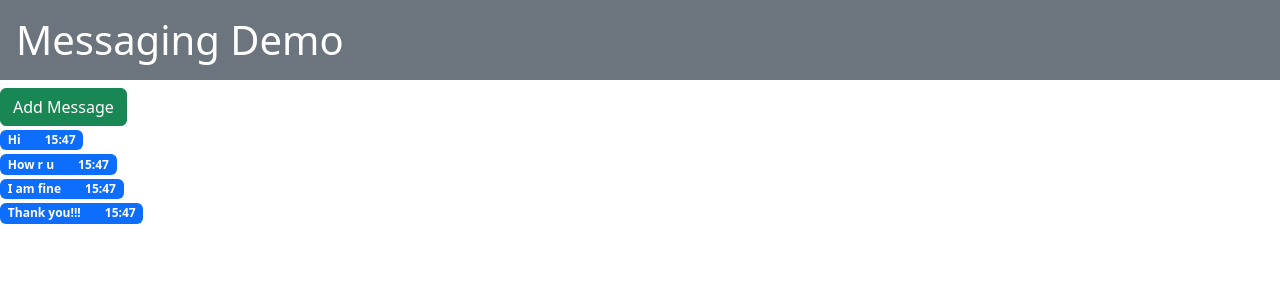
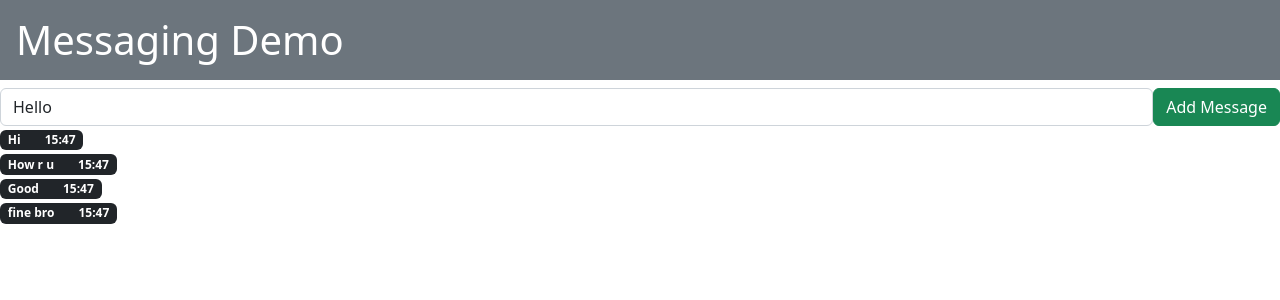
Before and after one commit to GIRISH7498/my-app, a React (Create React App) app: page / in a window 1280 px wide. Shown: the top 300 px of the page. Built offline with nearby package versions, Linux system fonts and the light colour scheme.

Commit message:
dynamic-app

```diff
--- a/src/App.js
+++ b/src/App.js
@@ -1,16 +1,23 @@
 import { useState } from "react";
 
 function App() {
+  let [message, setMessage] = useState("Hello");
   let [list, setList] = useState([
     { message: "Hi", messageTime: new Date() },
     { message: "How r u", messageTime: new Date() },
-    { message: "I am fine", messageTime: new Date() },
-    { message: "Thank you!!!", messageTime: new Date() },
+    { message: "Good", messageTime: new Date() },
+    { message: "fine bro", messageTime: new Date() },
   ]);
 
   // Member fn
+  let updateInputMessage = (e) => {
+    message = e.target.value;
+    setMessage(message);
+  };
+
   let addMessage = () => {
-    let newMessage = { message: "Tarri poha khata ka be!!!!!!!!!!", messageTime: new Date() };
+    // let newMessage = { message: "Chill bro...!", messageTime: new Date() };
+    let newMessage = { message: message, messageTime: new Date() };
     list = [newMessage, ...list];
     setList(list);
   };
@@ -19,16 +26,25 @@ function App() {
     <div>
       <h1 className="bg-secondary text-white p-3">Messaging Demo</h1>
 
+      <div className="d-flex">
+        <input
+          className="form-control"
+          value={message}
+          onChange={updateInputMessage}
+          type="text"
+          placeholder="Enter Message"
+        />
         <input
           className="btn btn-success"
           type="button"
           value="Add Message"
           onClick={addMessage}
         />
+      </div>
 
       {list.map((item, index) => (
         <div key={index} className="d-flex my-1">
-          <div className="badge text-bg-primary">
+          <div className="badge text-bg-dark">
             {item.message}
             <span className="ms-4">
               {item.messageTime.getHours()}:{item.messageTime.getMinutes()}
```
Lines whose indentation alone changed are shown as unchanged.
